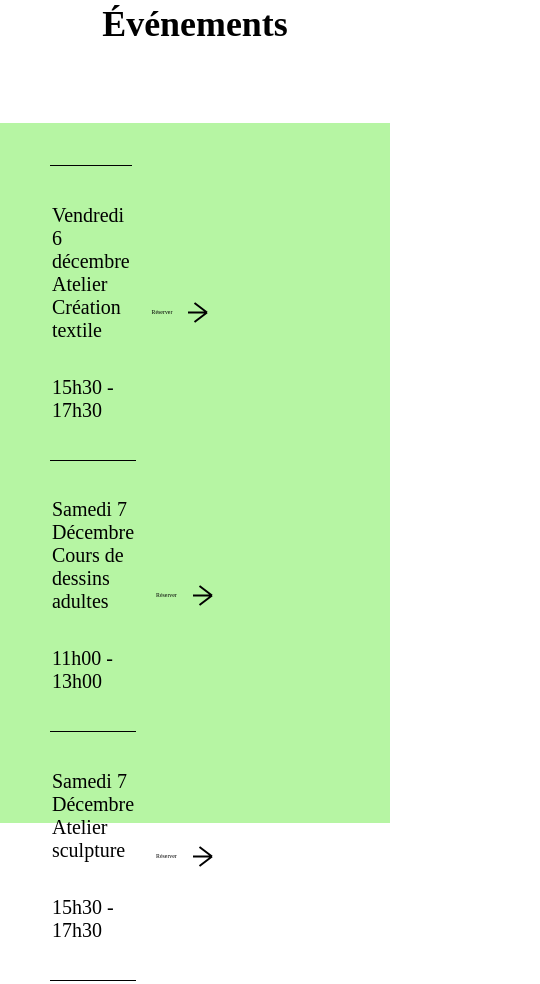
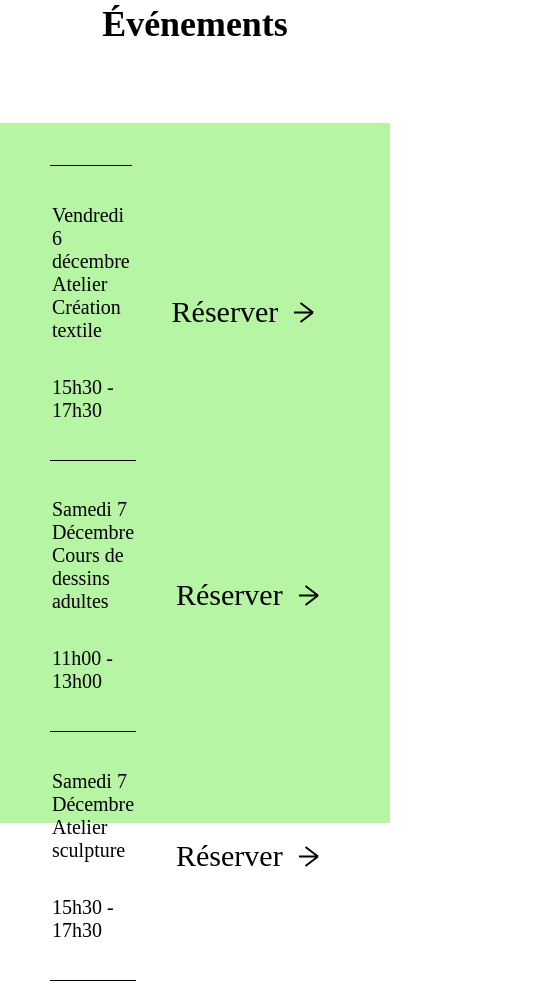
Before and after one commit to baptwobapt/Musba, a plain HTML site: page index.html in a window 390 px wide. Shown: the part 4848-5832 px from the top of the page, 540 px wide, since content can reach past the window. Drawn offline with nearby package versions, Linux system fonts and the light colour scheme; a web font is replaced by a local one.

Commit message:
Version fin fin

```diff
--- a/MusBA.css
+++ b/MusBA.css
@@ -271,7 +271,8 @@ hr {
   .events-list li a{
     color: #000;
     padding-right:220px ;
-    font-size: 1.5vw;
+    font-size: 30px;
+    margin-left: 20px;
     display: flex;
     align-items: center;
     justify-content: center;
@@ -445,7 +446,8 @@ hr {
     .events-list li a{
         color: #000;
         padding-right:220px ;
-        font-size: 100px
+        font-size: 30px;
+        margin-right: -100px;
         display: flex;
         align-items: center;
         justify-content: center;
--- a/reservations.css
+++ b/reservations.css
@@ -151,3 +151,4 @@ h4 {
         margin-left: 10%;
         margin-top: -30%;
     }
+}
```
Also changed, not shown: reservations.html (+6 -0 lines).
